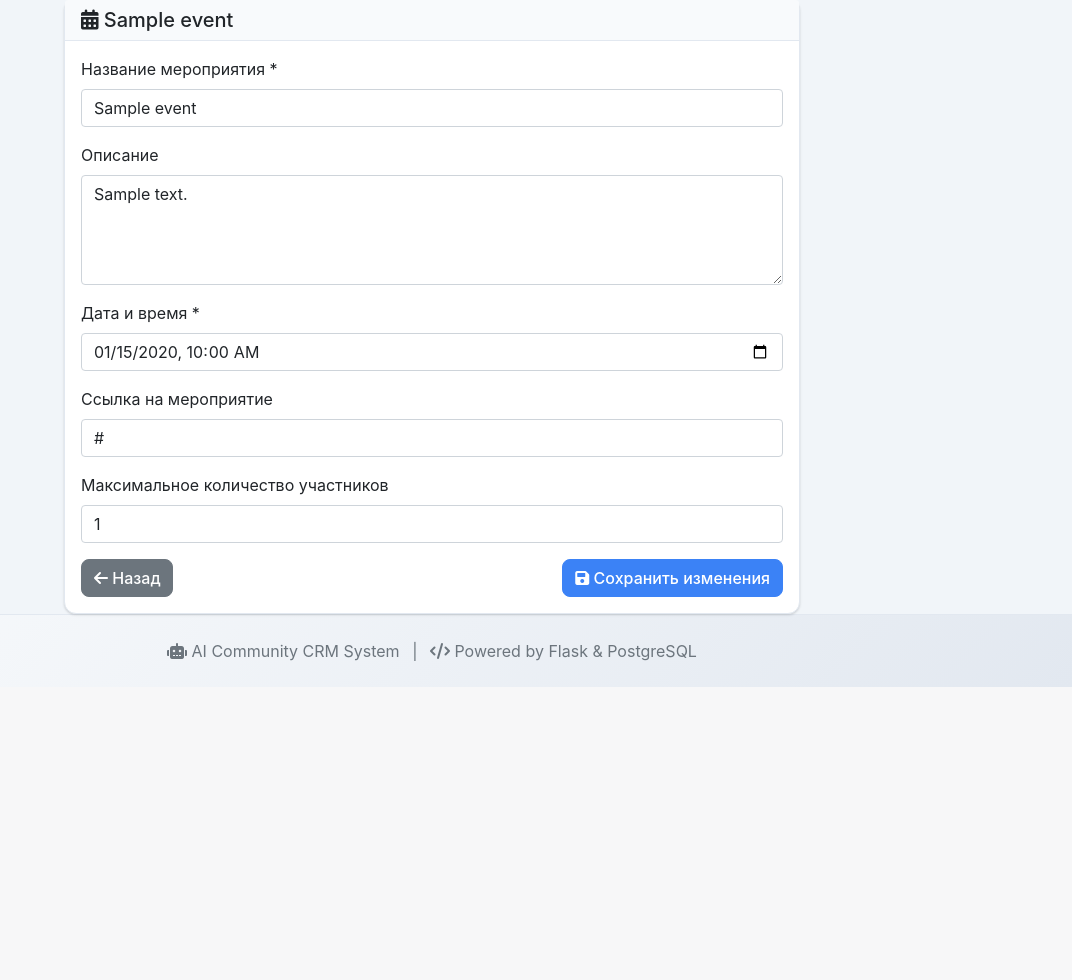
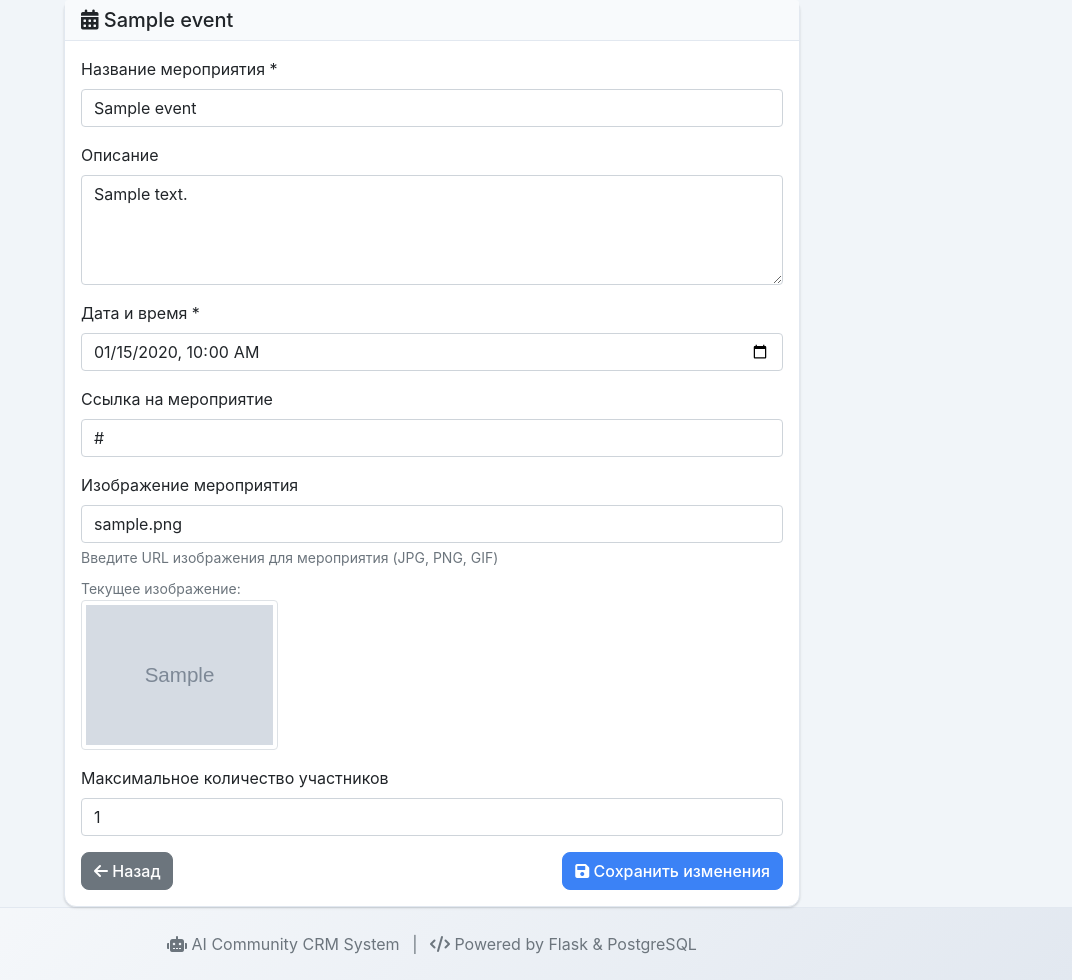
Before and after one commit to ntolkachev-gh/ai-community-bot, a Flask app: page /events/1/edit in a window 1280 px wide. Shown: the part 153-1133 px from the top of the page, without its empty margins (208-1280 px from the left). Before the commit the page ends 840 px from the top, so only its background shows below. Run offline with Flask 3, Linux system fonts and the light colour scheme; tables that the repository leaves empty hold one stand-in row (values such as "Sample post"); grey boxes marked "Sample" are stand-in pictures.

Commit message:
Добавил поддержку изображений в веб-интерфейс: поля для URL изображений в формах создания/редактирования мероприятий, отображение изображений в списке и детальном просмотре

```diff
--- a/templates/edit_event.html
+++ b/templates/edit_event.html
@@ -44,6 +44,19 @@
                     </div>
 
                     <div class="mb-3">
+                        <label for="image_url" class="form-label">Изображение мероприятия</label>
+                        <input type="url" class="form-control" id="image_url" name="image_url"
+                               value="{{ event.image_url or '' }}" placeholder="https://example.com/image.jpg">
+                        <div class="form-text">Введите URL изображения для мероприятия (JPG, PNG, GIF)</div>
+                        {% if event.image_url %}
+                        <div class="mt-2">
+                            <small class="text-muted">Текущее изображение:</small><br>
+                            <img src="{{ event.image_url }}" alt="Изображение мероприятия" style="max-width: 200px; max-height: 150px;" class="img-thumbnail">
+                        </div>
+                        {% endif %}
+                    </div>
+
+                    <div class="mb-3">
                         <label for="max_participants" class="form-label">Максимальное количество участников</label>
                         <input type="number" class="form-control" id="max_participants" name="max_participants"
                                value="{{ event.max_participants }}" min="1">
--- a/templates/new_event.html
+++ b/templates/new_event.html
@@ -42,6 +42,12 @@
                     </div>
 
                     <div class="mb-3">
+                        <label for="image_url" class="form-label">Изображение мероприятия</label>
+                        <input type="url" class="form-control" id="image_url" name="image_url" placeholder="https://example.com/image.jpg">
+                        <div class="form-text">Введите URL изображения для мероприятия (JPG, PNG, GIF)</div>
+                    </div>
+
+                    <div class="mb-3">
                         <label for="max_participants" class="form-label">Максимальное количество участников</label>
                         <input type="number" class="form-control" id="max_participants" name="max_participants" value="100" min="1">
                     </div>
--- a/web/app.py
+++ b/web/app.py
@@ -66,7 +66,8 @@ def create_app():
                     description=request.form['description'],
                     event_datetime=datetime.strptime(request.form['event_datetime'], '%Y-%m-%dT%H:%M'),
                     webinar_link=request.form.get('webinar_link'),
-                    max_participants=int(request.form.get('max_participants', 100))
+                    max_participants=int(request.form.get('max_participants', 100)),
+                    image_url=request.form.get('image_url') if request.form.get('image_url') else None
                 )
                 db.add(event)
                 db.commit()
@@ -113,6 +114,7 @@ def create_app():
                 event.event_datetime = datetime.strptime(request.form['event_datetime'], '%Y-%m-%dT%H:%M')
                 event.webinar_link = request.form.get('webinar_link')
                 event.max_participants = int(request.form.get('max_participants', 100))
+                event.image_url = request.form.get('image_url') if request.form.get('image_url') else None
 
                 db.commit()
                 flash('Мероприятие обновлено успешно!', 'success')
```
Also changed, not shown: templates/event_detail.html (+8 -0 lines), templates/events.html (+10 -0 lines).
